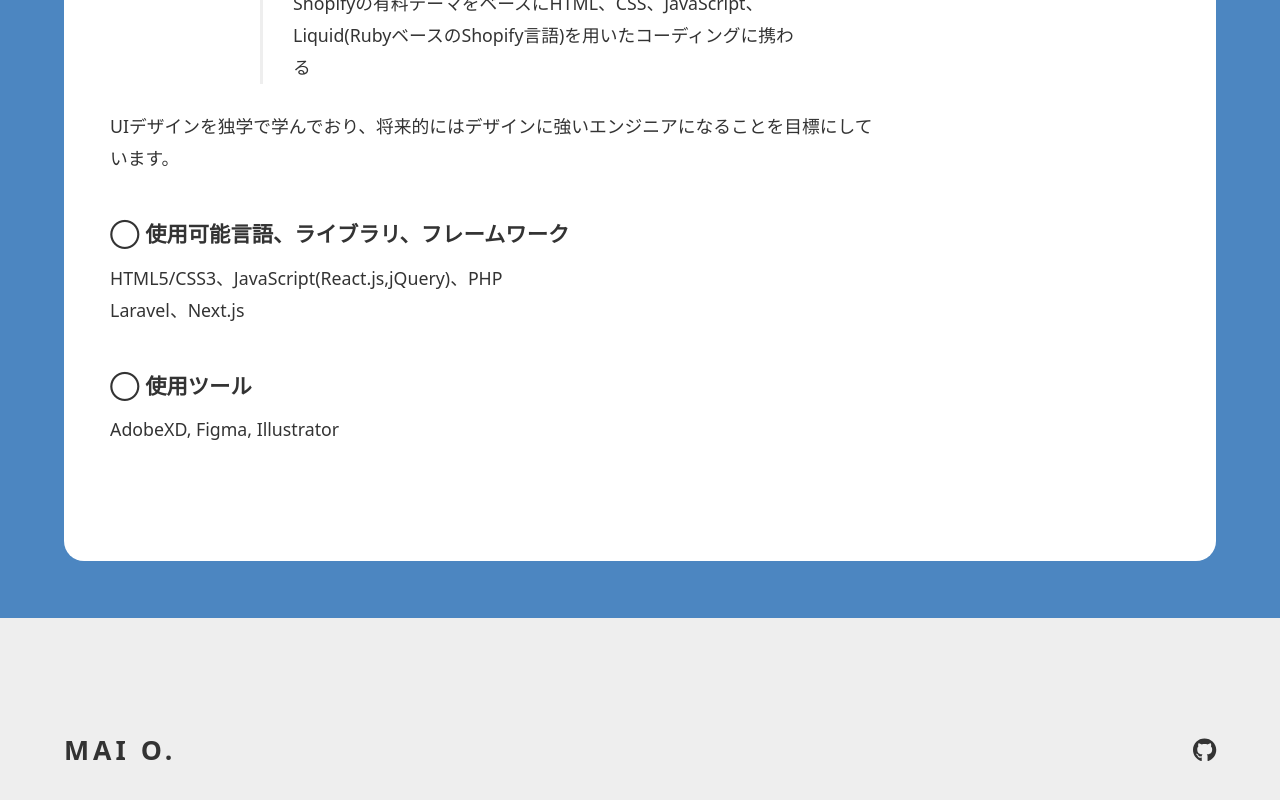
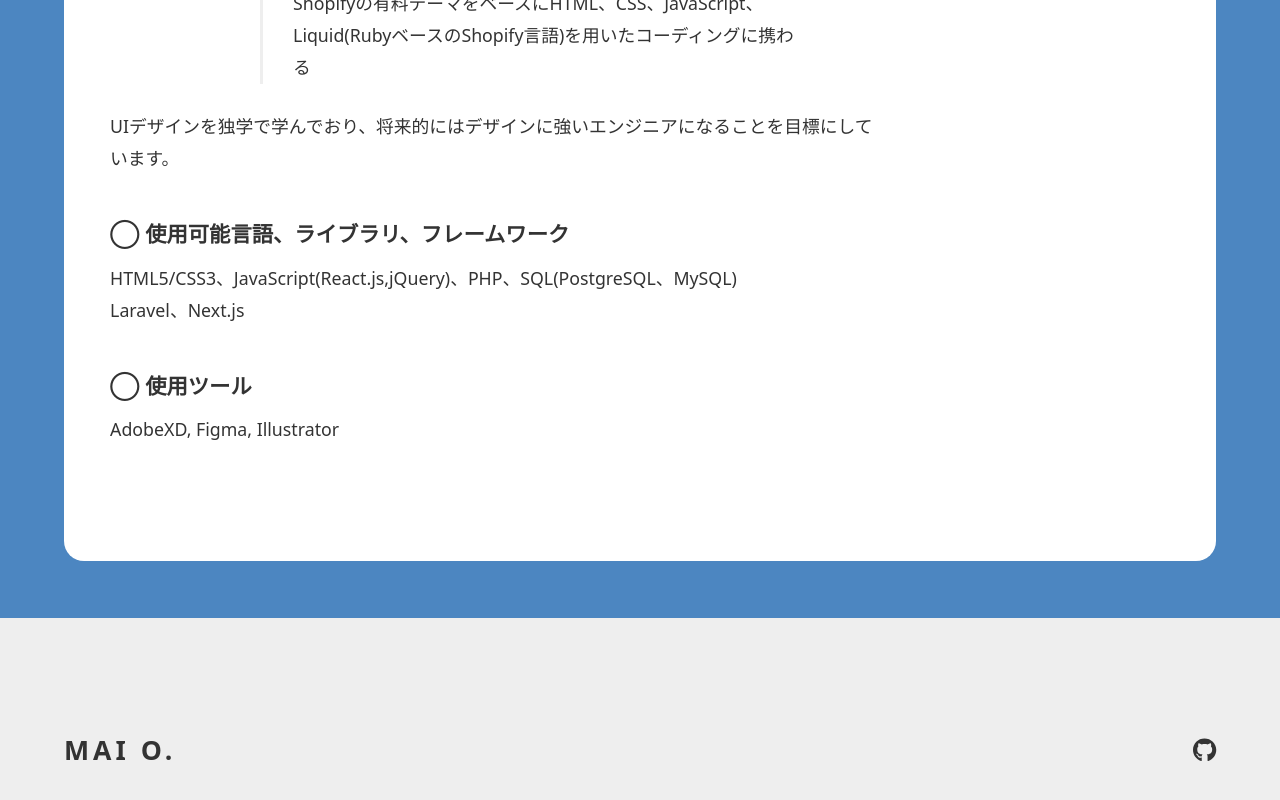
Before and after one commit to MO-5995/portfolio, a Next.js app: page /about in a window 1280 px wide. Shown: the part 1471-2271 px from the top of the page. Built offline with nearby package versions, Linux system fonts and the light colour scheme.

Commit message:
add:about sentence

```diff
--- a/pages/about.js
+++ b/pages/about.js
@@ -83,7 +83,7 @@ export default function About() {
             </p>
             <h3>◯ 使用可能言語、ライブラリ、フレームワーク</h3>
             <p>
-              HTML5/CSS3、JavaScript(React.js,jQuery)、PHP
+              HTML5/CSS3、JavaScript(React.js,jQuery)、PHP、SQL(PostgreSQL、MySQL)
               <br />
               Laravel、Next.js
             </p>
```
